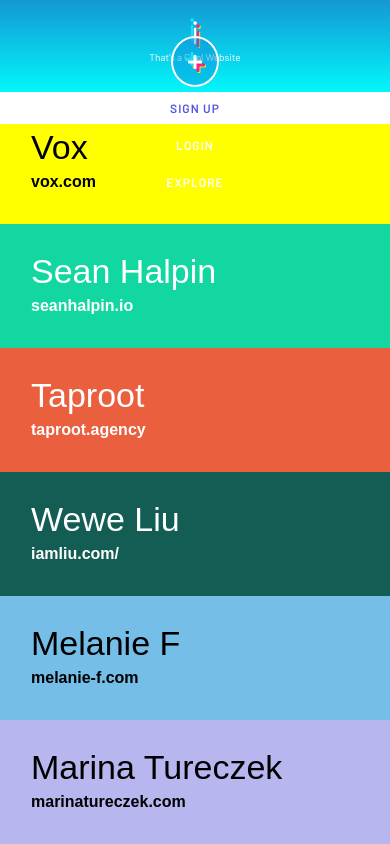
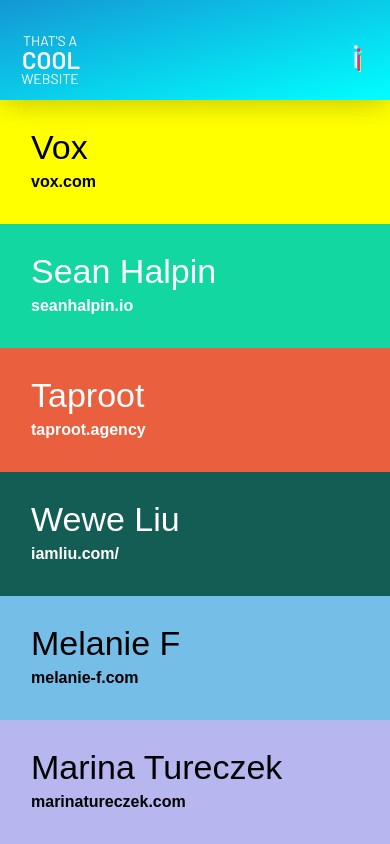
Before and after one commit to sathyaram/thatsacoolwebsite, a React (Create React App) app: page / in a window 390 px wide. Shown: the top 844 px of the page. Built offline with nearby package versions, Linux system fonts and the light colour scheme.

Commit message:
Cleaned up header

```diff
--- a/src/Header/Header.js
+++ b/src/Header/Header.js
@@ -6,9 +6,9 @@
   render() {
     return (
       <header>
-        <div>
-          <h1>i</h1>
-          <h2>That's a Cool Website</h2>
+        <div className="branding">
+          <h2>i</h2>
+          <h1>That's a<br></br> <span>Cool</span> <br></br>Website</h1>
         </div>
         <nav>
           <ul>
@@ -24,7 +24,7 @@
           </ul>
         </nav>
         <div className="addWebsite">
-          <a href="#" className="addThis"> <i class="fas fa-plus"></i></a>
+          <a  className="addThis"> <i class="fas fa-plus"></i></a>
           <Form />
         </div>
       </header>
--- a/src/Header/Header.scss
+++ b/src/Header/Header.scss
@@ -16,33 +16,24 @@
   @media screen and (max-width: 700px) {
     width: 100%;
     height: 100px;
+    background: linear-gradient(to top left, #00ffff, #1497d4);
+    padding: 0 20px;
   }
 
-  > div {
-    // position: absolute;
-    // top: 0px;
-    // left: 0;
-    padding-top: 15px;
+  .branding {
     width: 100%;
     text-align: center;
+    padding-top: 15px;
 
-    // &:after {
-    //   content: '';
-    //   position: absolute;
-    //   top: 27px;
-    //   left: -30px;
-    //   width: 120%;
-    //   height: 2%;
-    //   opacity: 0.5;
-    //   z-index: -1;
-    //   background: rgb(55, 55, 247);
-    //   padding: 10px 20px;
-    // }
+    @media screen and (max-width: 700px) {
+      display: flex;
+      flex-direction: row-reverse;
+      align-items: center;
+      justify-content: space-between;
+      height: 100%;
+    }
   }
 
-  &:hover {
-
-  }
 
   .addWebsite {
     position: absolute;
@@ -50,15 +41,19 @@
     left: 50%;
     transform: translateX(-50%);
 
+    @media screen and (max-width: 700px) {
+      display: none;
+    }
+
 
     .addThis {
       border: 2px solid white;
       padding: 14px 15px;
       border-radius: 50%;
       background: rgba(8, 132, 214, 0.4);
+      cursor: pointer;
 
       &:hover ~ form {
-
           opacity: 1;
           transform: scale(0.8);
           pointer-events: auto;
@@ -76,33 +71,42 @@
   }
 
   h1 {
-    text-shadow: -3px -3px 0px rgb(25, 222, 248),
-  3px 3px 0px rgb(255, 29, 135),
-  4px 4px 0px rgb(206, 255, 29);
-  margin-bottom: 0;
-  font-size: 32px;
-  margin-bottom: 5px;
-
+    font-size: 14px;
+    padding-top: 5px;
+    text-transform: uppercase;
+    // text-shadow: 2px 2px 0px rgb(25, 222, 248);
 
     span {
-      font-style: italic;
-      font-size: 52px;
-
+      // font-style: italic;
+      font-weight: bold;
+      font-size: 24px;
+      margin-left:2px;
+      text-transform: uppercase;
     }
   }
 
   h2 {
-    font-size: 10px;
-    // text-shadow: 2px 2px 0px rgb(25, 222, 248);
+    text-shadow: -3px -3px 0px rgb(25, 222, 248),
+    3px 3px 0px rgb(255, 29, 135),
+    4px 4px 0px rgb(206, 255, 29);
+    margin-bottom: 0;
+    font-size: 32px;
+    margin-bottom: 5px;
+
+    @media screen and (max-width: 700px) {
+     padding-right: 10px;
+    }
+
   }
 
   nav {
-    // display: none;
-    // position: absolute;
-    // top: 10%;
     left: 0px;
     width:100%;
     padding-top: 30px;
+
+    @media screen and (max-width: 700px) {
+      display: none;
+    }
 
     ul {
       list-style: none;
```
